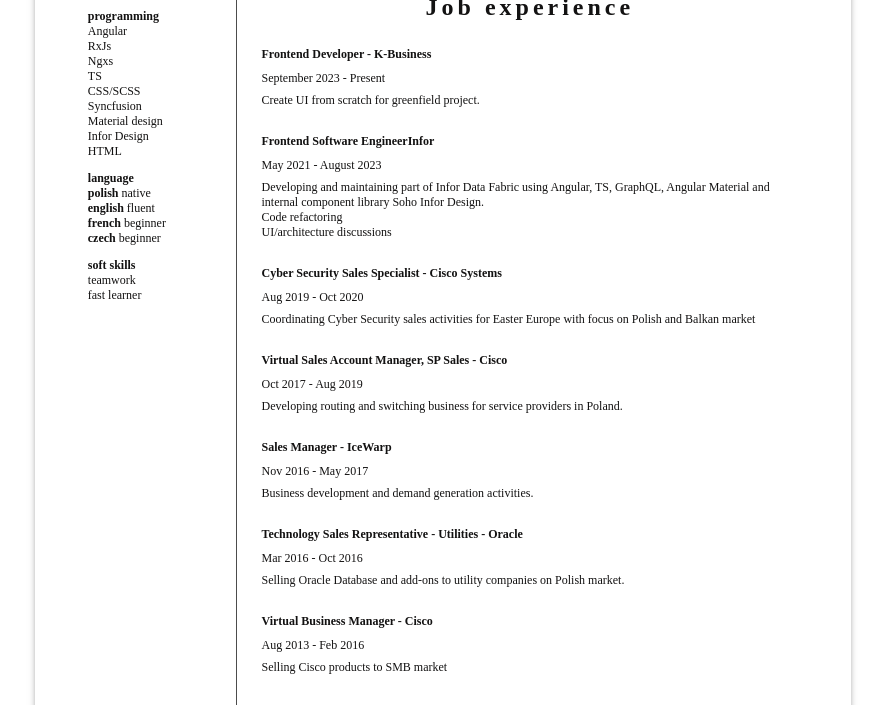
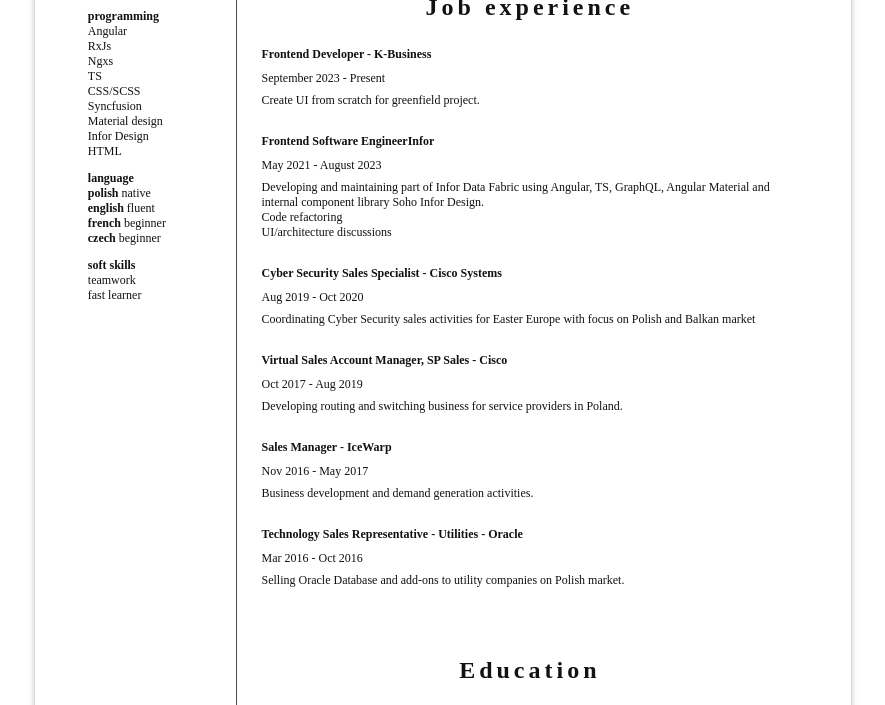
Before and after one commit to ptaszekk/cv, a plain HTML site: page index.html in a window 1280 px wide. Shown: the part 227-932 px from the top of the page, without its empty margins (197-1082 px from the left). Drawn offline with Linux system fonts and the light colour scheme.

Commit message:
html changes

```diff
--- a/index.html
+++ b/index.html
@@ -126,11 +126,6 @@
             market.
           </p>
         </div>
-        <div class="main-job job">
-          <h3 class="job-title">Virtual Business Manager - <strong>Cisco</strong></h3>
-          <h4 class="job-period">Aug 2013 - Feb 2016</h4>
-          <p class="job-description">Selling Cisco products to SMB market</p>
-        </div>
       </section>
       <br>
       <section class="main-education break-2">
```
